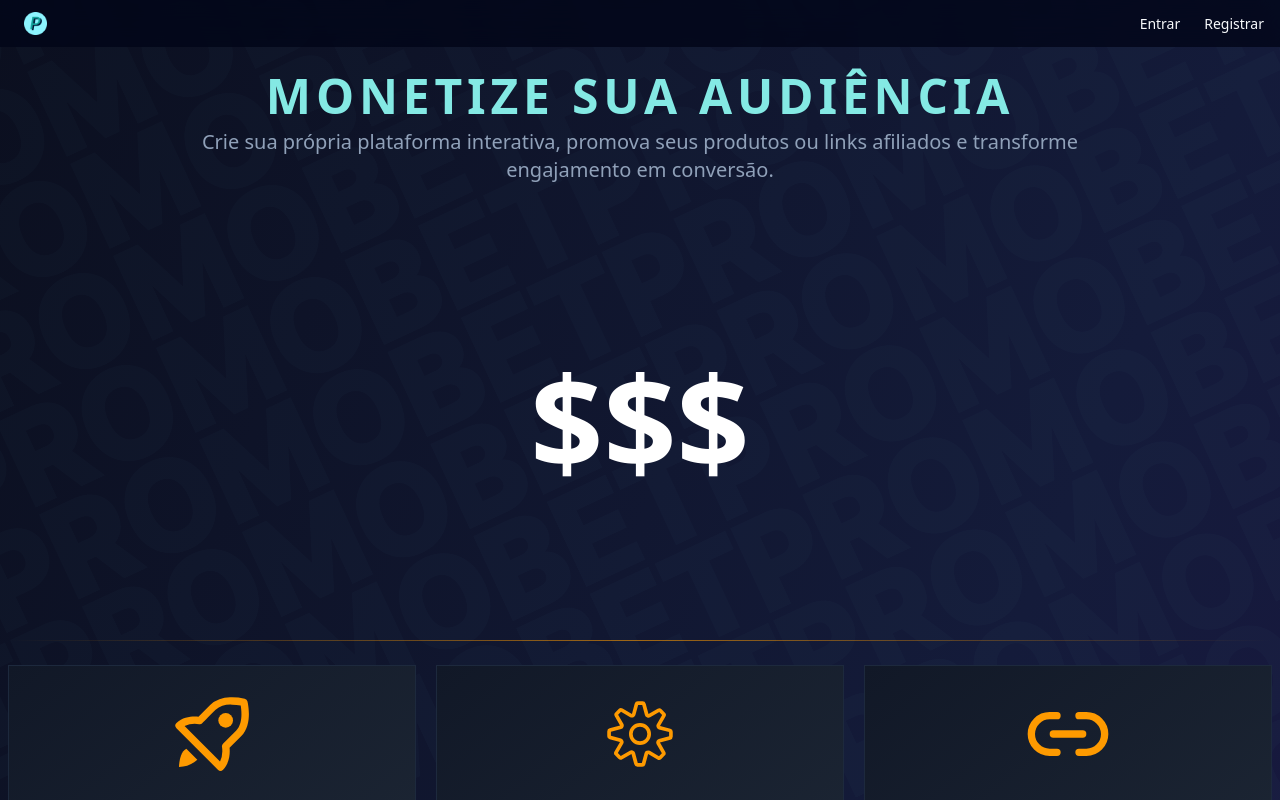
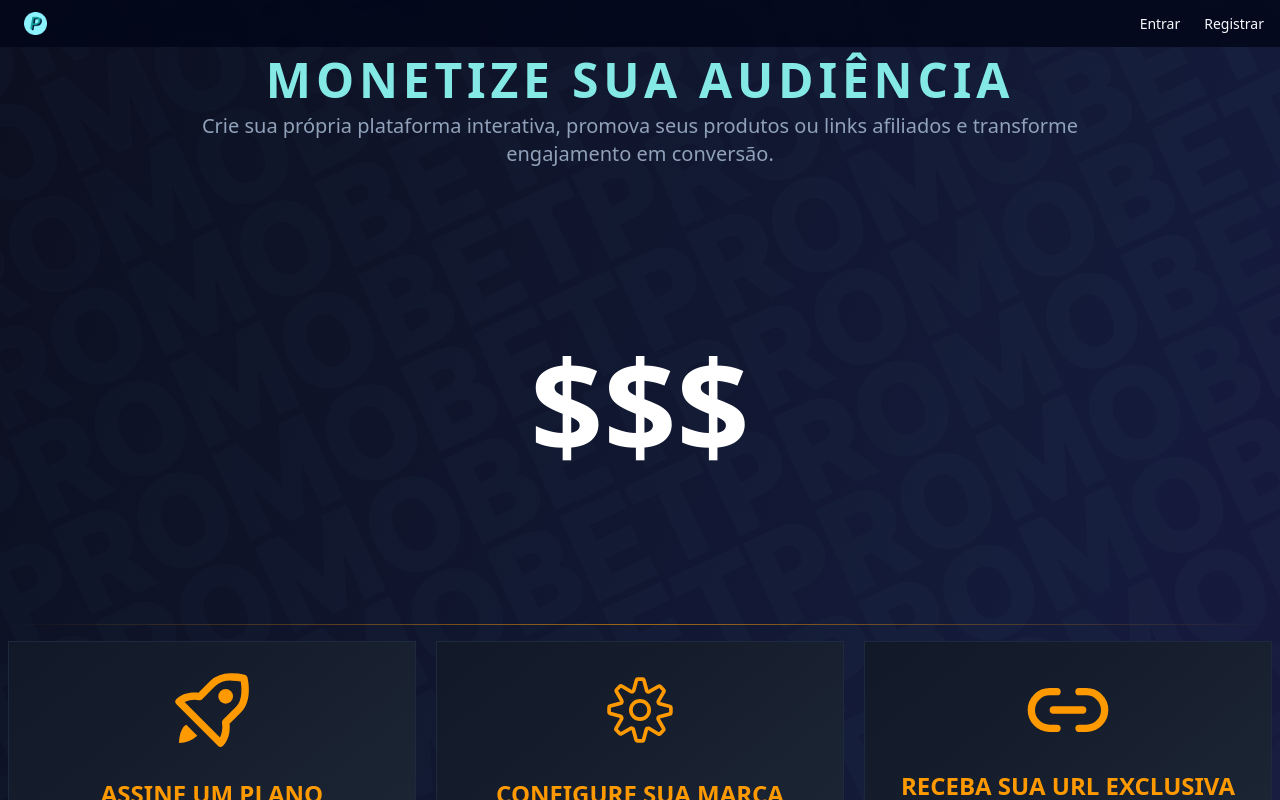
Before and after one commit to wakenedo/roleta-app, a Next.js app: page /ForTenants in a window 1280 px wide. Shown: the top 800 px of the page. Built offline with nearby package versions, Linux system fonts and the light colour scheme; no server answers.

Commit message:
styles(MonetizeYourAudience) Removed extra padding

```diff
--- a/components/ForTenantsInterface/components/TenantHowItWorksInterface/components/MonetizeYourAudience/MonetizeYourAudience.tsx
+++ b/components/ForTenantsInterface/components/TenantHowItWorksInterface/components/MonetizeYourAudience/MonetizeYourAudience.tsx
@@ -8,7 +8,7 @@ const MonetizeYourAudience = () => {
     "Crie sua própria plataforma interativa, promova seus produtos ou links afiliados e transforme engajamento em conversão.";
 
   return (
-    <div className="cursor-default flex flex-col items-center pt-4">
+    <div className="cursor-default flex flex-col items-center ">
       <SectionTitle title={title} subTitle={subTitle} />
       <MonetizeYourAudienceAnimation />
       <MonetizeYourAudienceCards />
--- a/components/ForTenantsInterface/components/TenantHowItWorksInterface/components/MonetizeYourAudience/components/MonetizeYourAudienceAnimation/MonetizeYourAudienceAnimation.tsx
+++ b/components/ForTenantsInterface/components/TenantHowItWorksInterface/components/MonetizeYourAudience/components/MonetizeYourAudienceAnimation/MonetizeYourAudienceAnimation.tsx
@@ -1,6 +1,6 @@
 const MonetizeYourAudienceAnimation = () => {
   return (
-    <section className="mb-6 w-full">
+    <section className="mb-4 w-full">
       <div className="flex items-center justify-center  h-110">
         <span className="text-9xl font-bold">$$$</span>
       </div>
```
